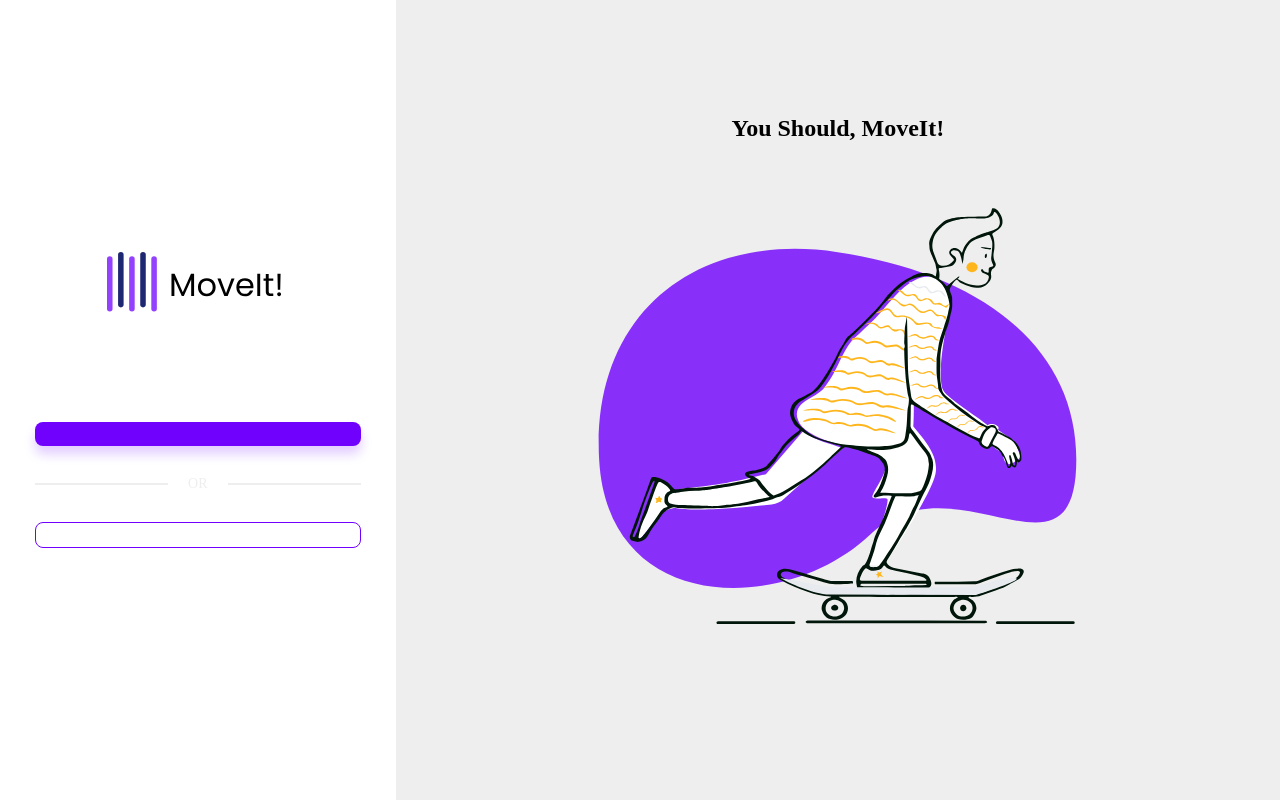
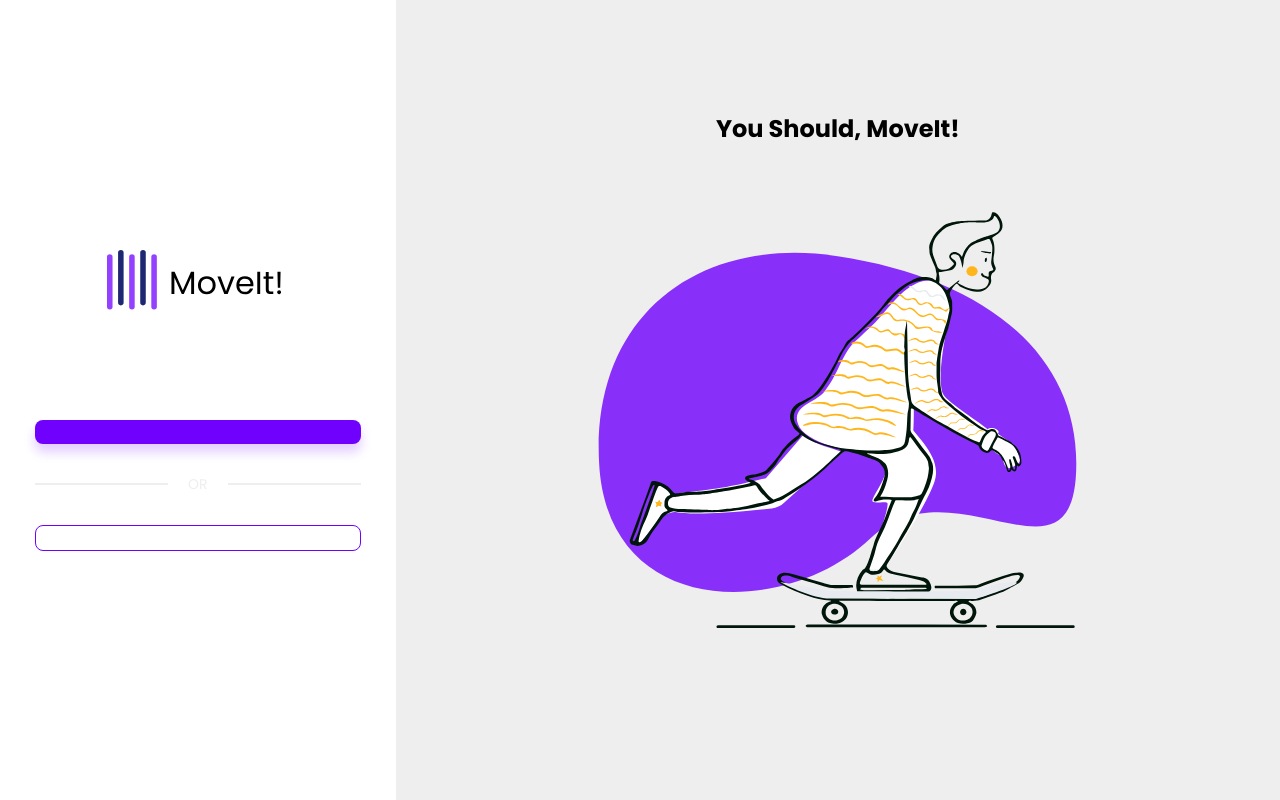
Before and after one commit to m-matheus/login-page, an Angular app: page /login in a window 1280 px wide. Built offline with nearby package versions, Linux system fonts and the light colour scheme.

Commit message:
feat: add icons and change the font family

```diff
--- a/src/styles.scss
+++ b/src/styles.scss
@@ -2,6 +2,7 @@
   margin: 0;
   padding: 0;
   box-sizing: border-box;
+  font-family: "Poppins", sans-serif;
 }
 
 html, body {
--- a/src/styles/variables.scss
+++ b/src/styles/variables.scss
@@ -2,3 +2,4 @@ $primary-color: #7001FD;
 $secondary-color: #1e2772;
 $text-color: #555555;
 $background-color: #eeeeee;
+$input-background-color: #f1f3f6;
```
Also changed, not shown: src/assets/svg/email-icon.svg (added), src/assets/svg/password-icon.svg (added).
